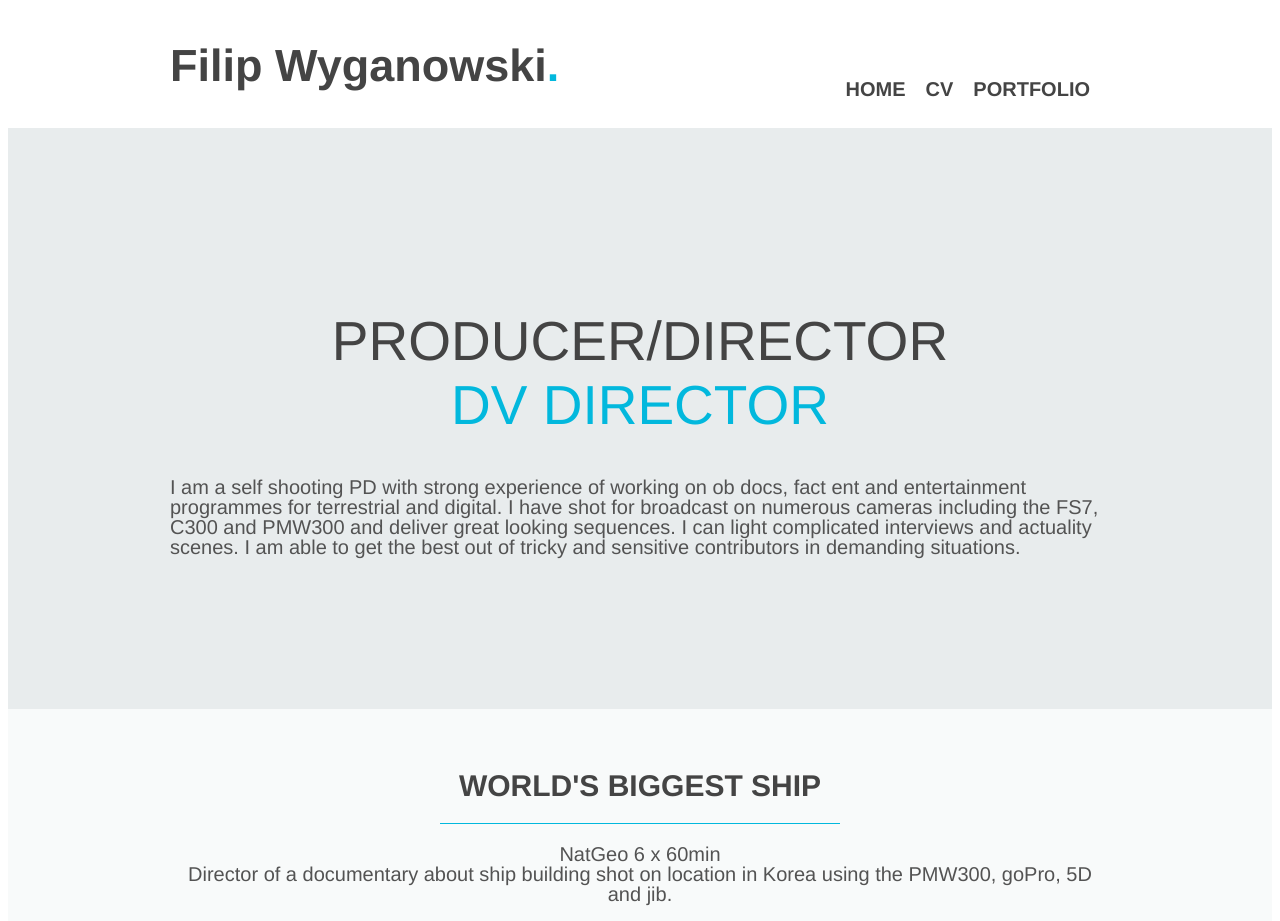
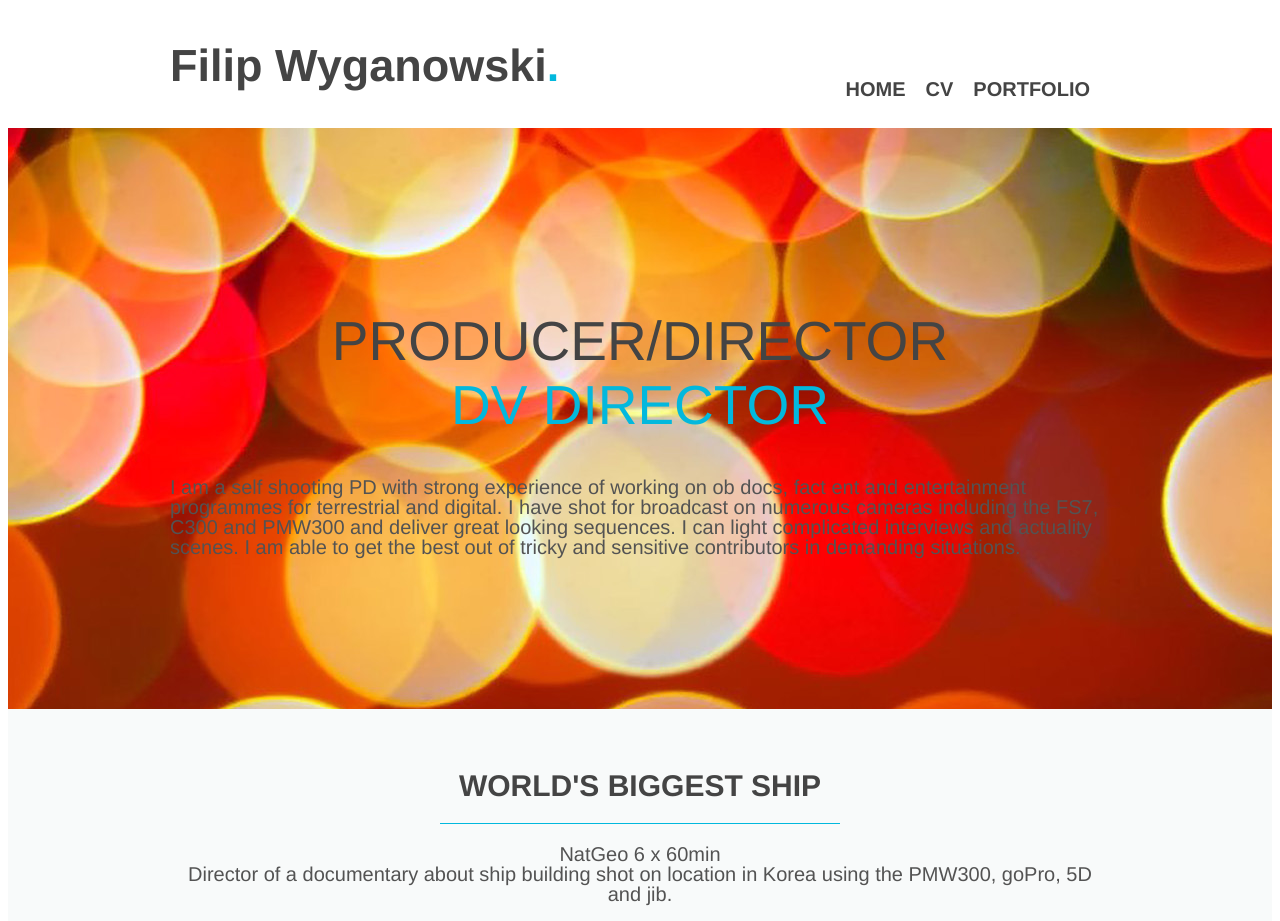
Before and after one commit to FilipWyganowski/FilipWyganowskiwebsite, a plain HTML site: page index.html in a window 1280 px wide. Shown: the top 921 px of the page. Drawn offline with Linux system fonts and the light colour scheme; the site is published under a folder, as on GitHub Pages, so addresses that start at the root find nothing; grey boxes are pictures that could not be loaded.

Commit message:
perhaps this ...

```diff
--- a/css/style.css
+++ b/css/style.css
@@ -91,7 +91,7 @@ header nav ul li a {
     height: 580px;
     padding-top: 1px;
 
-    background: #e8eced url('/Images/hero.jpg') no-repeat center;
+    background: #e8eced url('hero.jpg') no-repeat center;
 }
 #hero-image h2 {
     margin: 180px 0 40px 0;
```
Also changed, not shown: css/hero.jpg (added).
